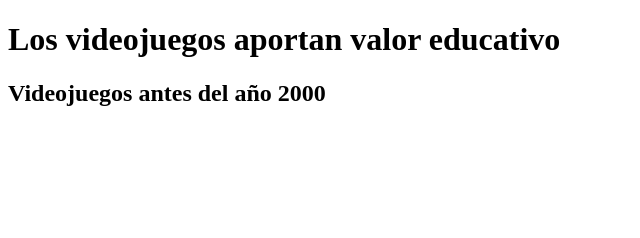
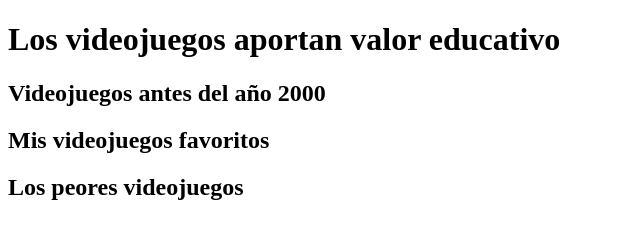
Before and after one commit to vviguerashd/website-videojuegos, a plain HTML site: page index.html in a window 1280 px wide. Shown: the whole page, without its empty margins (0-640 px from the left). Drawn offline with Linux system fonts and the light colour scheme.

Commit message:
agregué nuevamente un subtítulo

```diff
--- a/index.html
+++ b/index.html
@@ -8,5 +8,7 @@
 <body>
     <h1>Los videojuegos aportan valor educativo</h1>
     <h2>Videojuegos antes del año 2000</h2>
+    <h2>Mis videojuegos favoritos</h2>
+    <h2>Los peores videojuegos</h2>
 </body>
 </html>
```
